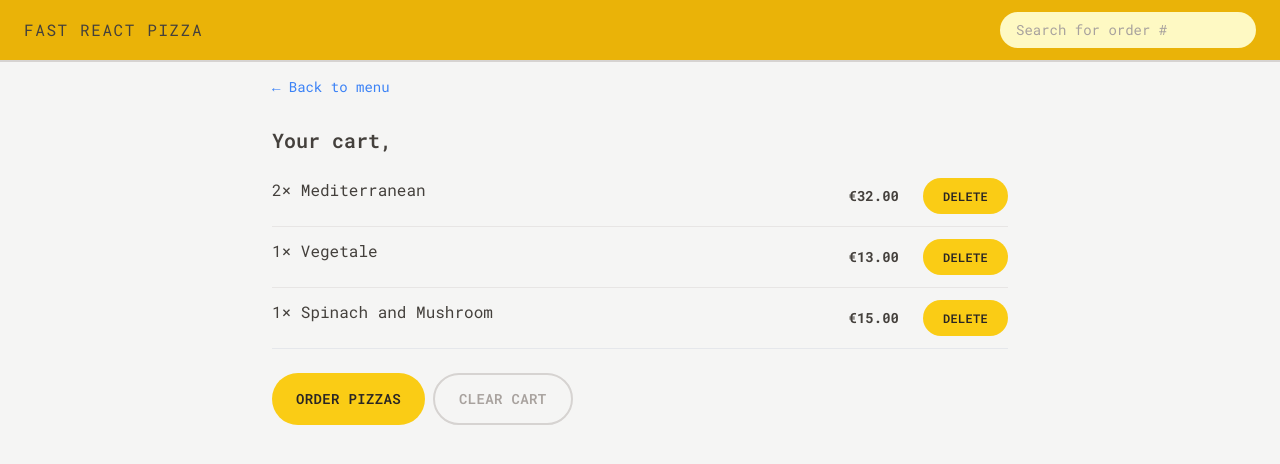
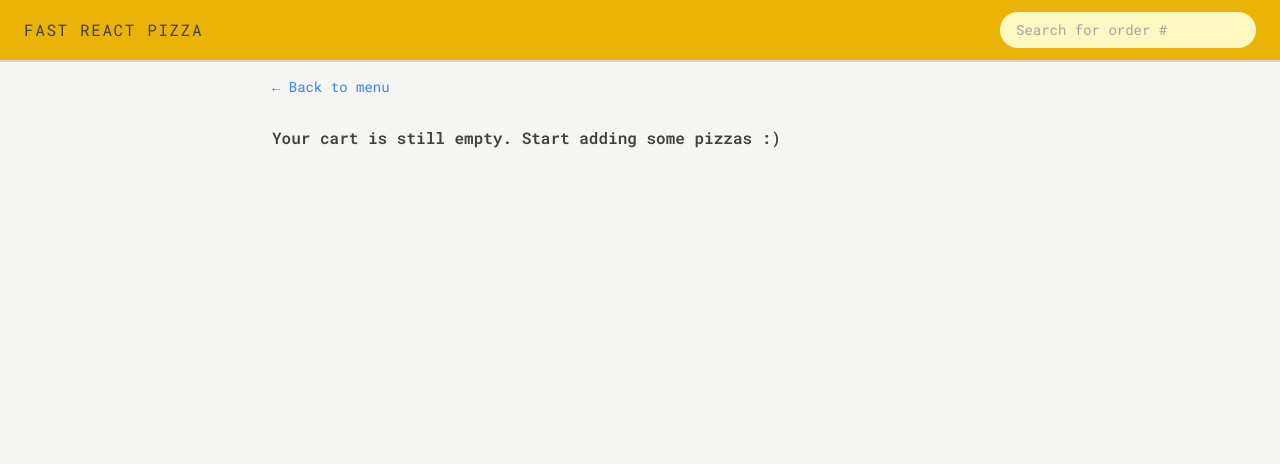
Before and after one commit to nikolamihailov/React-Udemy, a React (Vite) app in the folder 12. Fast React Pizza/: page /cart in a window 1280 px wide. Shown: the top 464 px of the page. Built offline with nearby package versions, Linux system fonts and the light colour scheme.

Commit message:
clear cart functionality and empty cart component added

```diff
--- a/12. Fast React Pizza/src/features/cart/Cart.jsx
+++ b/12. Fast React Pizza/src/features/cart/Cart.jsx
@@ -1,36 +1,16 @@
 import LinkButton from "../../UI/LinkButton";
 import Button from "../../UI/Button";
 import CartItem from "./CartItem";
-import { useSelector } from "react-redux";
-
-const fakeCart = [
-  {
-    pizzaId: 12,
-    name: "Mediterranean",
-    quantity: 2,
-    unitPrice: 16,
-    totalPrice: 32,
-  },
-  {
-    pizzaId: 6,
-    name: "Vegetale",
-    quantity: 1,
-    unitPrice: 13,
-    totalPrice: 13,
-  },
-  {
-    pizzaId: 11,
-    name: "Spinach and Mushroom",
-    quantity: 1,
-    unitPrice: 15,
-    totalPrice: 15,
-  },
-];
+import { useDispatch, useSelector } from "react-redux";
+import { clearCart, getCart } from "./cartSlice";
+import EmptyCart from "./EmptyCart";
 
 function Cart() {
   const username = useSelector((state) => state.user.username);
-  const cart = fakeCart;
+  const cart = useSelector(getCart);
+  const dispatch = useDispatch();
 
+  if (!cart.length) return <EmptyCart />;
   return (
     <div className="px-4 py-3">
       <LinkButton to="/menu">&larr; Back to menu</LinkButton>
@@ -48,7 +28,9 @@ function Cart() {
           Order pizzas
         </Button>
 
-        <Button type="secondary">Clear cart</Button>
+        <Button type="secondary" onClick={() => dispatch(clearCart())}>
+          Clear cart
+        </Button>
       </div>
     </div>
   );
--- a/12. Fast React Pizza/src/features/cart/EmptyCart.jsx
+++ b/12. Fast React Pizza/src/features/cart/EmptyCart.jsx
@@ -1,11 +1,13 @@
-import { Link } from 'react-router-dom';
+import LinkButton from "../../UI/LinkButton";
 
 function EmptyCart() {
   return (
-    <div>
-      <Link to="/menu">&larr; Back to menu</Link>
+    <div className="px-4 py-3">
+      <LinkButton to="/menu">&larr; Back to menu</LinkButton>
 
-      <p>Your cart is still empty. Start adding some pizzas :)</p>
+      <p className="mt-7 font-semibold">
+        Your cart is still empty. Start adding some pizzas :)
+      </p>
     </div>
   );
 }
--- a/12. Fast React Pizza/src/features/cart/cartSlice.js
+++ b/12. Fast React Pizza/src/features/cart/cartSlice.js
@@ -34,6 +34,8 @@ export const { addItem, deleteItem, increaseItemQuantity, decreaseItemQuantity,
 
 export default cartSlice.reducer;
 
+export const getCart = (state) => state.cart.cart;
+
 export const getTotalCartQuantity = (state) =>
     state.cart.cart.reduce((sum, item) => sum + item.quantity, 0);
 
```
